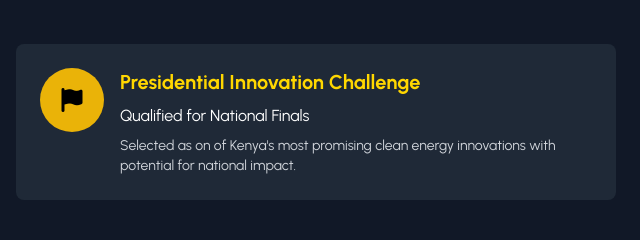
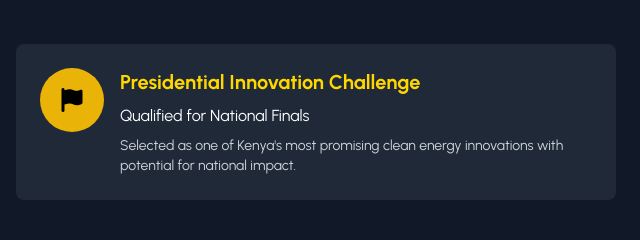
Before and after one commit to AL3X-Tk/gympawa, a plain HTML site: page index.html in a window 1280 px wide. Shown: the part 6820-7060 px from the top of the page, 640-1280 px from the left. Drawn offline with nearby package versions, Linux system fonts and the light colour scheme.

Commit message:
Update index.html

```diff
--- a/index.html
+++ b/index.html
@@ -500,7 +500,7 @@
                     <div>
                         <h3 class="text-xl font-bold mb-2 gold-text">Presidential Innovation Challenge</h3>
                         <p class="mb-2">Qualified for National Finals</p>
-                        <p class="text-sm text-gray-300">Selected as on  of Kenya's most promising clean energy innovations with potential for national impact.</p>
+                        <p class="text-sm text-gray-300">Selected as one of Kenya's most promising clean energy innovations with potential for national impact.</p>
                     </div>
                 </div>
             </div>
```
